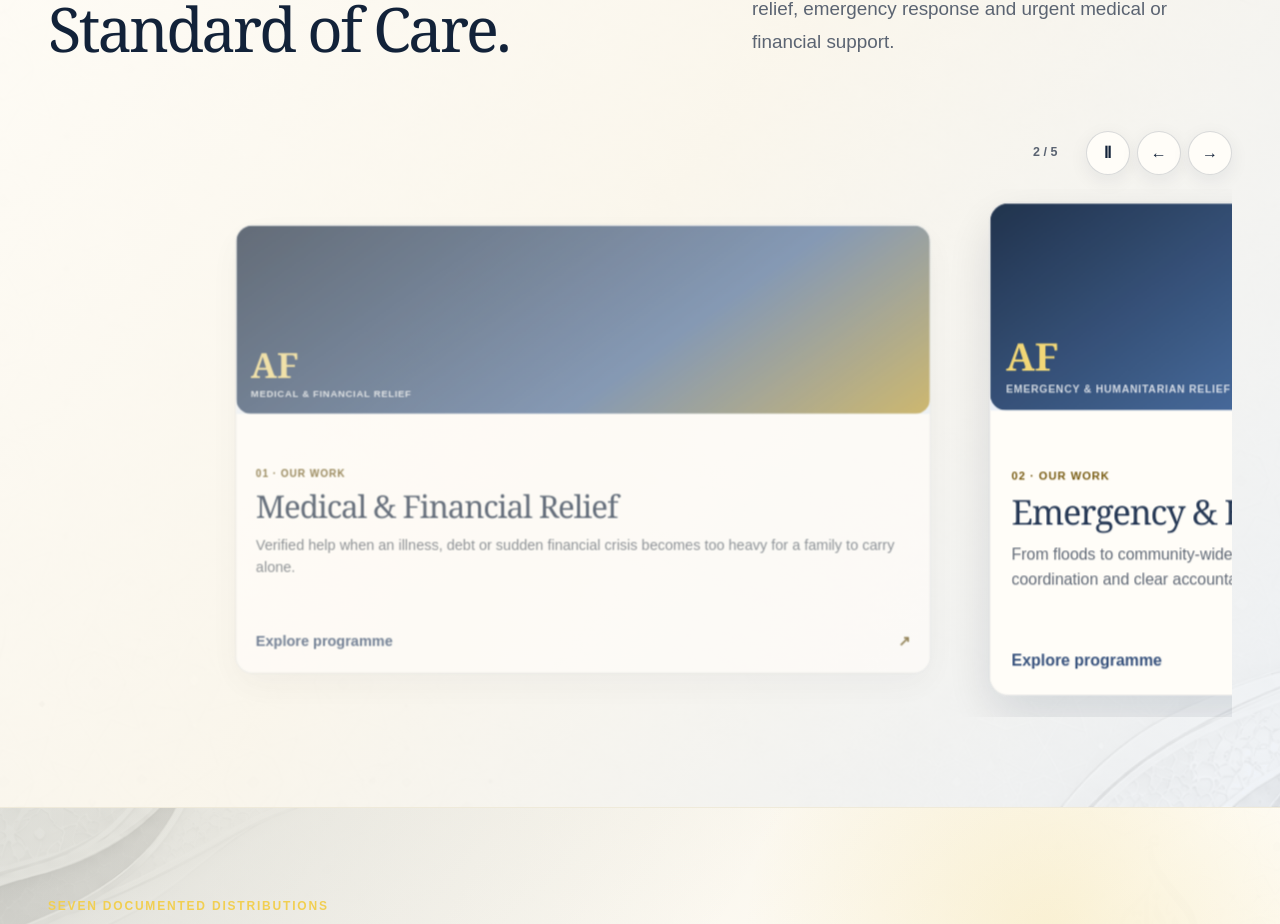
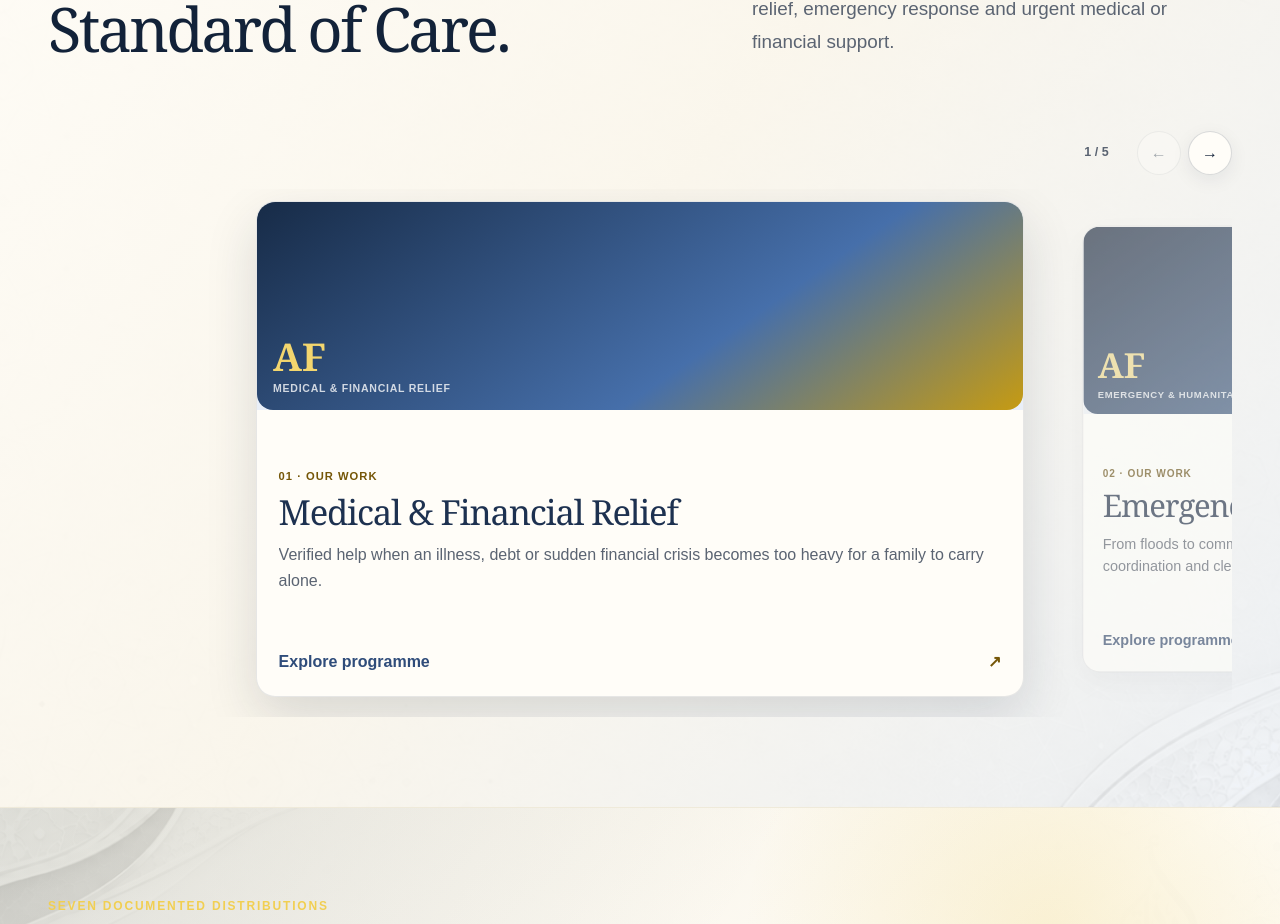
Before and after one commit to immazhark/amaana-platform, a Next.js app: page / in a window 1280 px wide. Shown: the part 1980-2904 px from the top of the page. Built offline with nearby package versions, Linux system fonts and the light colour scheme; no server answers; the database is empty.

Commit message:
refine: keep programme exploration user controlled

```diff
--- a/src/app/page.tsx
+++ b/src/app/page.tsx
@@ -113,7 +113,7 @@ export default async function HomePage() {
             <p className="v3-intro">Some needs return every year. Others arrive without warning. Amaana’s work therefore combines recurring programmes with verified case-led assistance—from Eid Gift Kits and Qurbani distribution to Taleem, winter relief, emergency response and urgent medical or financial support.</p>
           </div>
 
-          <ScrollCarousel label="Amaana programme areas" mode="focus" className="v3-work-carousel" autoAdvanceMs={6500}>
+          <ScrollCarousel label="Amaana programme areas" mode="focus" className="v3-work-carousel">
             {programmeCategories.map((category, index) => {
               const media = programmeMedia.get(category.slug);
               return (
```
